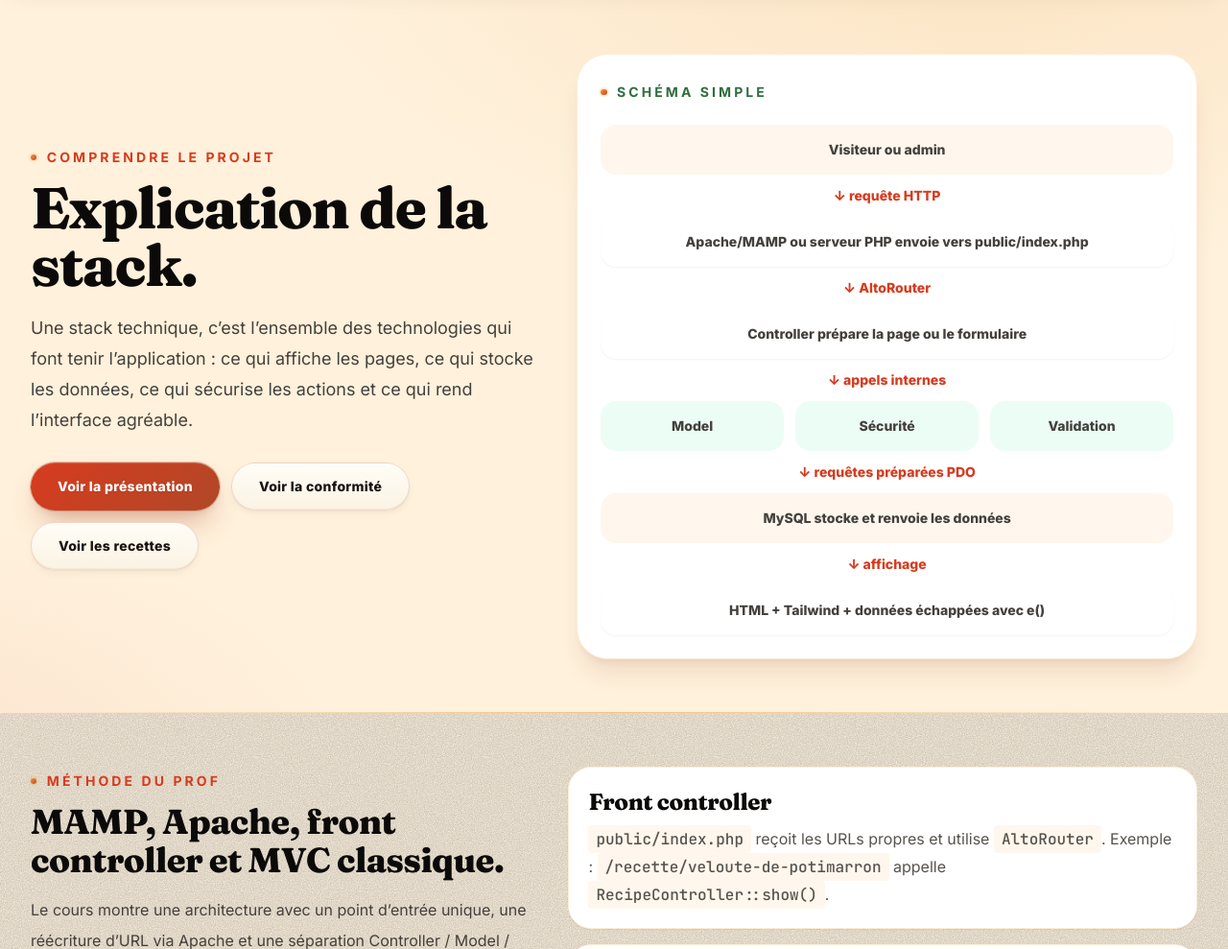
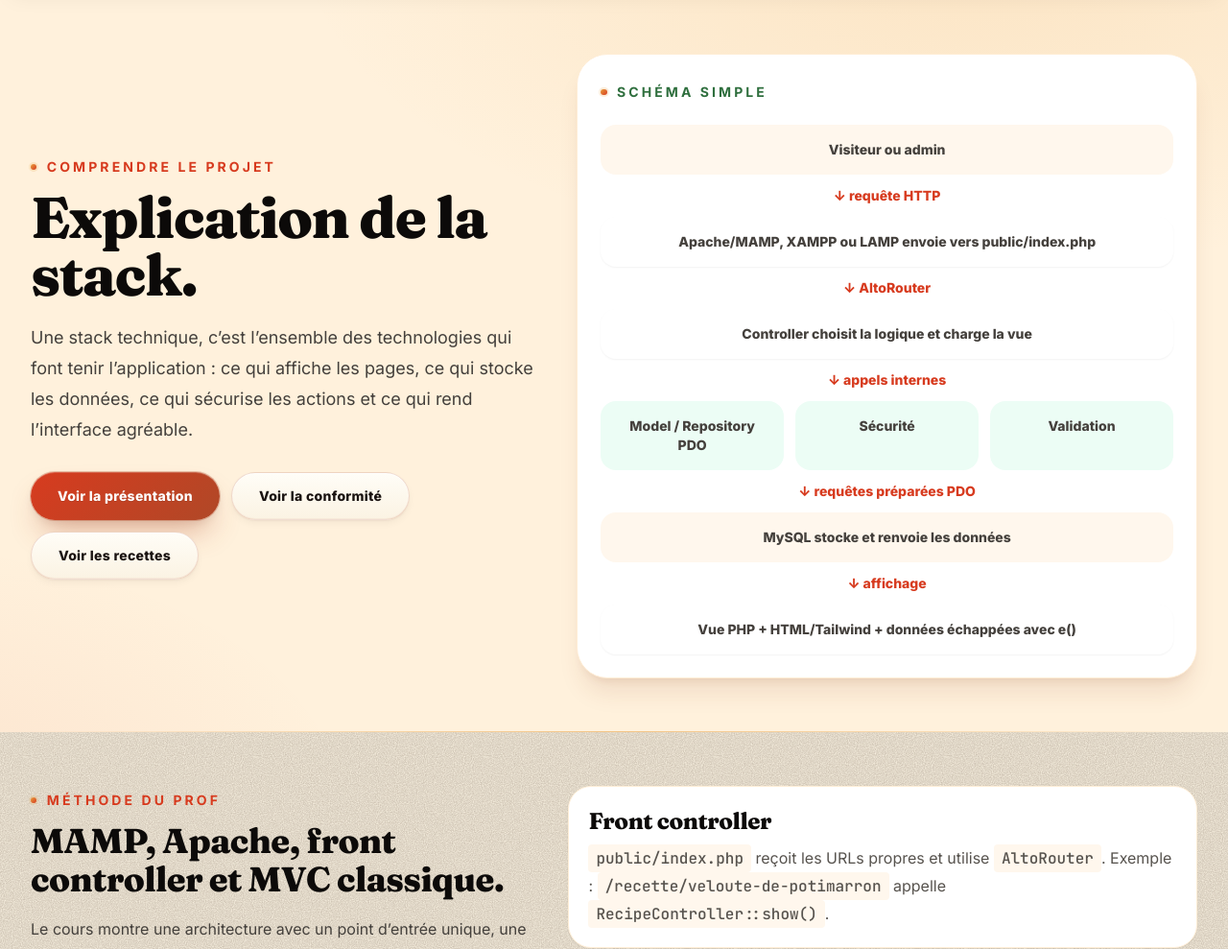
Before and after one commit to mijotemaison/mijote.maison, a PHP site: page /stack in a window 1280 px wide. Shown: the part 76-1065 px from the top of the page at 96% size. Run offline with PHP 8.4, Linux system fonts and the light colour scheme; some libraries are stand-ins or nearby versions.

Commit message:
Clarify stack diagram environments

```diff
--- a/public/stack.php
+++ b/public/stack.php
@@ -55,19 +55,19 @@ public_header('Explication de la stack');
             <div class="mt-6 grid gap-3 text-center text-sm font-extrabold text-stone-700">
                 <div class="rounded-2xl bg-orange-50 p-4">Visiteur ou admin</div>
                 <div class="text-tomato">↓ requête HTTP</div>
-                <div class="rounded-2xl bg-white p-4 shadow-sm">Apache/MAMP ou serveur PHP envoie vers public/index.php</div>
+                <div class="rounded-2xl bg-white p-4 shadow-sm">Apache/MAMP, XAMPP ou LAMP envoie vers public/index.php</div>
                 <div class="text-tomato">↓ AltoRouter</div>
-                <div class="rounded-2xl bg-white p-4 shadow-sm">Controller prépare la page ou le formulaire</div>
+                <div class="rounded-2xl bg-white p-4 shadow-sm">Controller choisit la logique et charge la vue</div>
                 <div class="text-tomato">↓ appels internes</div>
                 <div class="grid gap-3 sm:grid-cols-3">
-                    <div class="rounded-2xl bg-emerald-50 p-4">Model</div>
+                    <div class="rounded-2xl bg-emerald-50 p-4">Model / Repository PDO</div>
                     <div class="rounded-2xl bg-emerald-50 p-4">Sécurité</div>
                     <div class="rounded-2xl bg-emerald-50 p-4">Validation</div>
                 </div>
                 <div class="text-tomato">↓ requêtes préparées PDO</div>
                 <div class="rounded-2xl bg-orange-50 p-4">MySQL stocke et renvoie les données</div>
                 <div class="text-tomato">↓ affichage</div>
-                <div class="rounded-2xl bg-white p-4 shadow-sm">HTML + Tailwind + données échappées avec e()</div>
+                <div class="rounded-2xl bg-white p-4 shadow-sm">Vue PHP + HTML/Tailwind + données échappées avec e()</div>
             </div>
         </div>
     </div>
```
